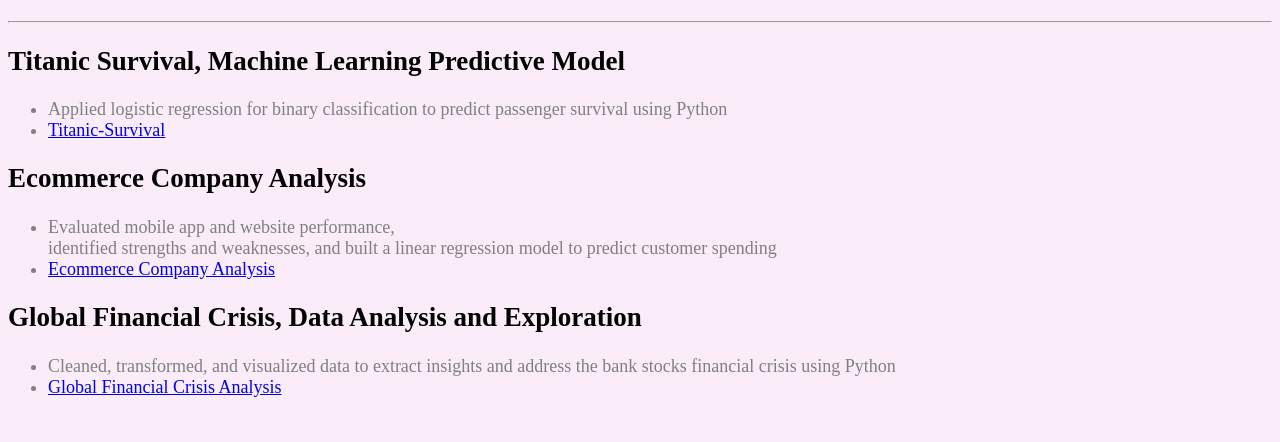
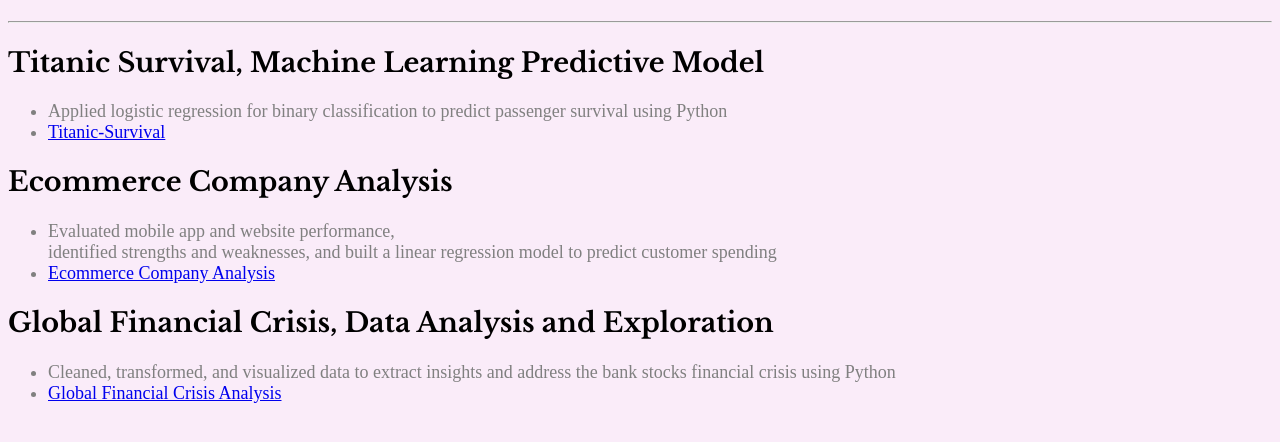
Before and after one commit to Cebisile073/Profile-Website, a plain HTML site: page projects.html in a window 1280 px wide. Shown: the part 72-514 px from the top of the page. Drawn offline with nearby package versions, Linux system fonts and the light colour scheme.

Commit message:
Update projects.html

```diff
--- a/projects.html
+++ b/projects.html
@@ -30,6 +30,12 @@
         text-transform: uppercase;
         }
 
+        h2 {
+        font-family: "Libre Baskerville", serif;
+        font-weight: 700;
+        font-style: normal;
+        }
+
 
     </style>
 </head>
```
